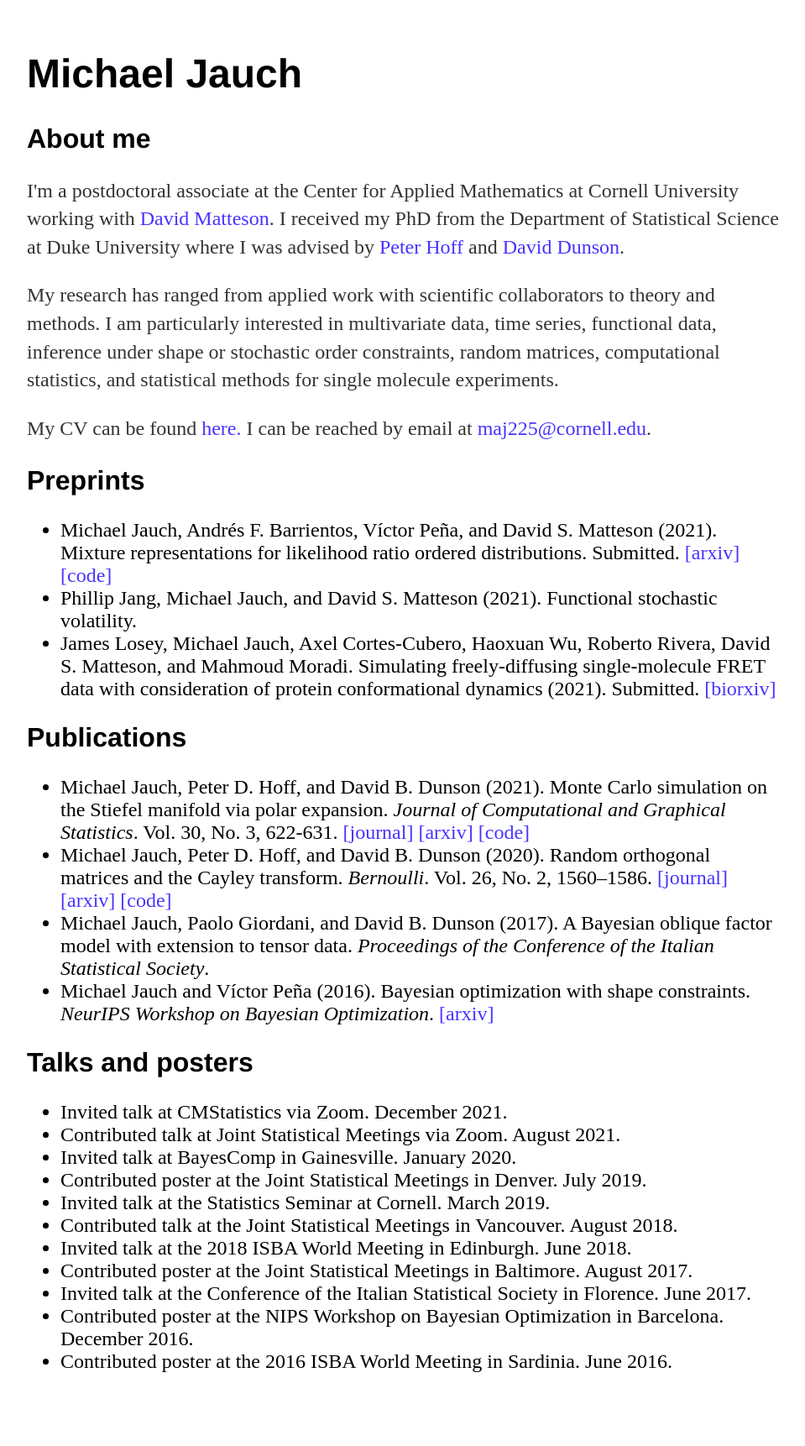
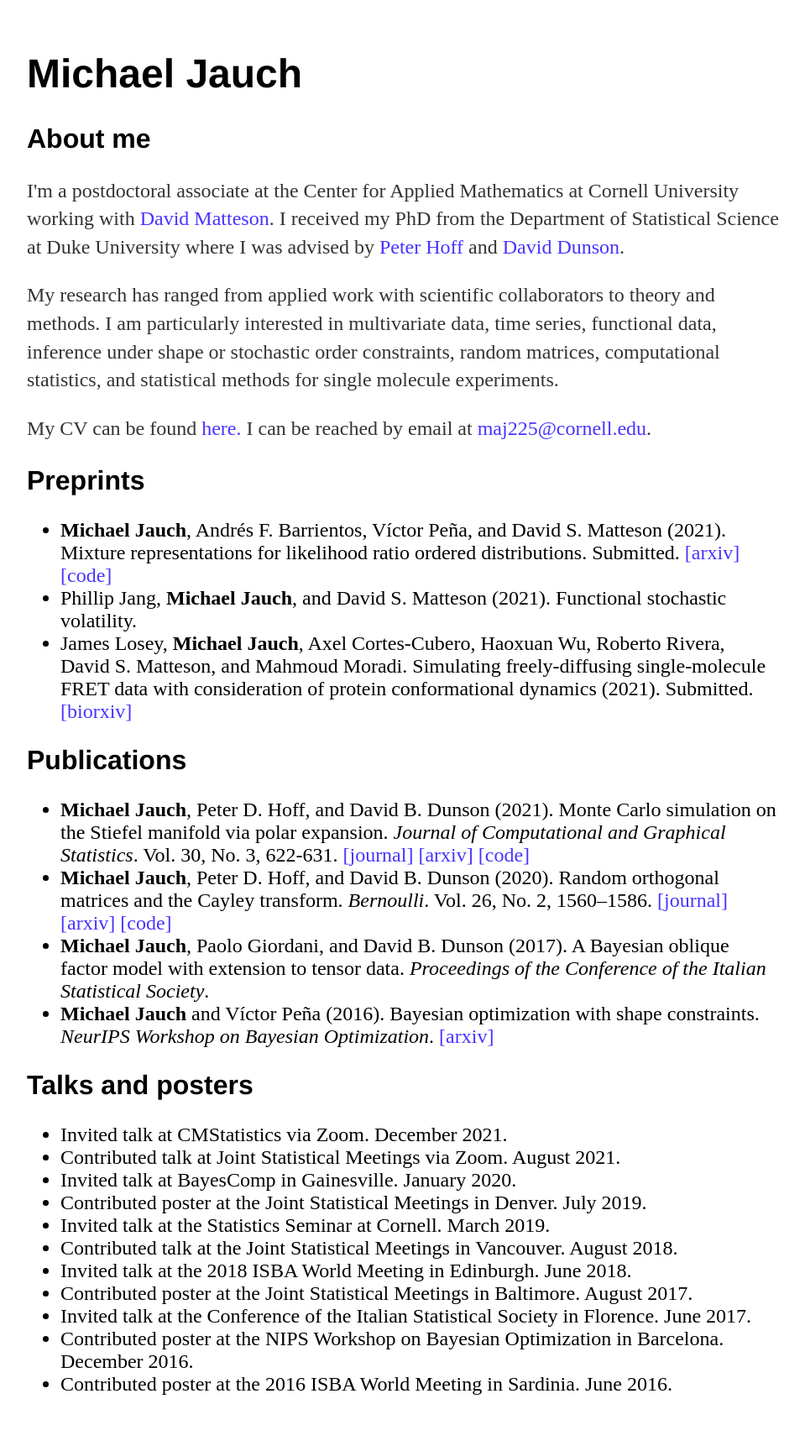
Before and after one commit to michaeljauch/michaeljauch.github.io, a Jekyll site: the page built from index.html, in a window 1280 px wide. Shown: the whole page at 84% size, without its empty margins (160-1119 px from the left). Built offline with Jekyll 4.4.1, drawn with Linux system fonts in a browser that asks for light colours; before the commit the page ends 1695 px from its top, so only the background shows below that.

Commit message:
add bold

```diff
--- a/index.html
+++ b/index.html
@@ -23,18 +23,18 @@ title: Michael Jauch
 	<p>My CV can be found <a href="http://michaeljauch.github.io/cv_web.pdf" style="color:#4833FF;">here.</a> I can be reached by email at <a href="mailto:maj225@cornell.edu" style="color:#4833FF;">maj225@cornell.edu</a>.<br></p>
   <h2>Preprints</h2>
   <ul style="font-size:1.5em">
-      <li> Michael Jauch, Andrés F. Barrientos, Víctor Peña, and David S. Matteson (2021). Mixture representations for likelihood ratio ordered distributions. Submitted. <a href="https://arxiv.org/abs/2110.04852" style="color:#4833FF;">[arxiv]</a> <a href="https://github.com/michaeljauch/lrmix" style="color:#4833FF;">[code]</a></li>
-      <li> Phillip Jang, Michael Jauch, and David S. Matteson (2021). Functional stochastic volatility.
+      <li> <b>Michael Jauch</b>, Andrés F. Barrientos, Víctor Peña, and David S. Matteson (2021). Mixture representations for likelihood ratio ordered distributions. Submitted. <a href="https://arxiv.org/abs/2110.04852" style="color:#4833FF;">[arxiv]</a> <a href="https://github.com/michaeljauch/lrmix" style="color:#4833FF;">[code]</a></li>
+      <li> Phillip Jang, <b>Michael Jauch</b>, and David S. Matteson (2021). Functional stochastic volatility.
       </li>
-      <li> James Losey, Michael Jauch, Axel Cortes-Cubero, Haoxuan Wu, Roberto Rivera, David S. Matteson, and Mahmoud Moradi. Simulating freely-diffusing single-molecule FRET data with consideration of protein conformational dynamics (2021). Submitted. <a href="https://www.biorxiv.org/content/10.1101/2021.01.19.427359v2" style="color:#4833FF;">[biorxiv]</a>
+      <li> James Losey, <b>Michael Jauch</b>, Axel Cortes-Cubero, Haoxuan Wu, Roberto Rivera, David S. Matteson, and Mahmoud Moradi. Simulating freely-diffusing single-molecule FRET data with consideration of protein conformational dynamics (2021). Submitted. <a href="https://www.biorxiv.org/content/10.1101/2021.01.19.427359v2" style="color:#4833FF;">[biorxiv]</a>
       </li>
   </ul>
 	<h2>Publications</h2>
 	<ul style="font-size:1.5em">
-      <li> Michael Jauch, Peter D. Hoff, and David B. Dunson (2021). Monte Carlo simulation on the Stiefel manifold via polar expansion. <i>Journal of Computational and Graphical Statistics</i>. Vol. 30, No. 3, 622-631. <a href="https://www.tandfonline.com/doi/full/10.1080/10618600.2020.1859382" style="color:#4833FF;">[journal]</a> <a href="https://arxiv.org/abs/1906.07684" style="color:#4833FF;">[arxiv]</a> <a href="https://github.com/michaeljauch/polar" style="color:#4833FF;">[code]</a></li>
-  		<li> Michael Jauch, Peter D. Hoff, and David B. Dunson (2020). Random orthogonal matrices and the Cayley transform. <i>Bernoulli</i>. Vol. 26, No. 2, 1560–1586. <a href="https://projecteuclid.org/euclid.bj/1580461590" style="color:#4833FF;">[journal]</a> <a href="https://arxiv.org/abs/1810.02881" style="color:#4833FF;">[arxiv]</a> <a href="https://github.com/michaeljauch/cayley" style="color:#4833FF;">[code]</a></li>
-  		<li> Michael Jauch,  Paolo Giordani, and David B. Dunson (2017). A Bayesian oblique factor model with extension to tensor data. <i>Proceedings of the Conference of the Italian Statistical Society</i>. </li>
-  		<li> Michael Jauch and Víctor Peña (2016). Bayesian optimization with shape constraints. <i>NeurIPS Workshop on Bayesian Optimization</i>. <a href="https://arxiv.org/abs/1612.08915" style="color:#4833FF;">[arxiv]</a></li>
+      <li> <b>Michael Jauch</b>, Peter D. Hoff, and David B. Dunson (2021). Monte Carlo simulation on the Stiefel manifold via polar expansion. <i>Journal of Computational and Graphical Statistics</i>. Vol. 30, No. 3, 622-631. <a href="https://www.tandfonline.com/doi/full/10.1080/10618600.2020.1859382" style="color:#4833FF;">[journal]</a> <a href="https://arxiv.org/abs/1906.07684" style="color:#4833FF;">[arxiv]</a> <a href="https://github.com/michaeljauch/polar" style="color:#4833FF;">[code]</a></li>
+  		<li> <b>Michael Jauch</b>, Peter D. Hoff, and David B. Dunson (2020). Random orthogonal matrices and the Cayley transform. <i>Bernoulli</i>. Vol. 26, No. 2, 1560–1586. <a href="https://projecteuclid.org/euclid.bj/1580461590" style="color:#4833FF;">[journal]</a> <a href="https://arxiv.org/abs/1810.02881" style="color:#4833FF;">[arxiv]</a> <a href="https://github.com/michaeljauch/cayley" style="color:#4833FF;">[code]</a></li>
+  		<li> <b>Michael Jauch</b>,  Paolo Giordani, and David B. Dunson (2017). A Bayesian oblique factor model with extension to tensor data. <i>Proceedings of the Conference of the Italian Statistical Society</i>. </li>
+  		<li> <b>Michael Jauch</b> and Víctor Peña (2016). Bayesian optimization with shape constraints. <i>NeurIPS Workshop on Bayesian Optimization</i>. <a href="https://arxiv.org/abs/1612.08915" style="color:#4833FF;">[arxiv]</a></li>
 	</ul>
 	<h2>Talks and posters</h2>
 	<ul style="font-size:1.5em">
```
